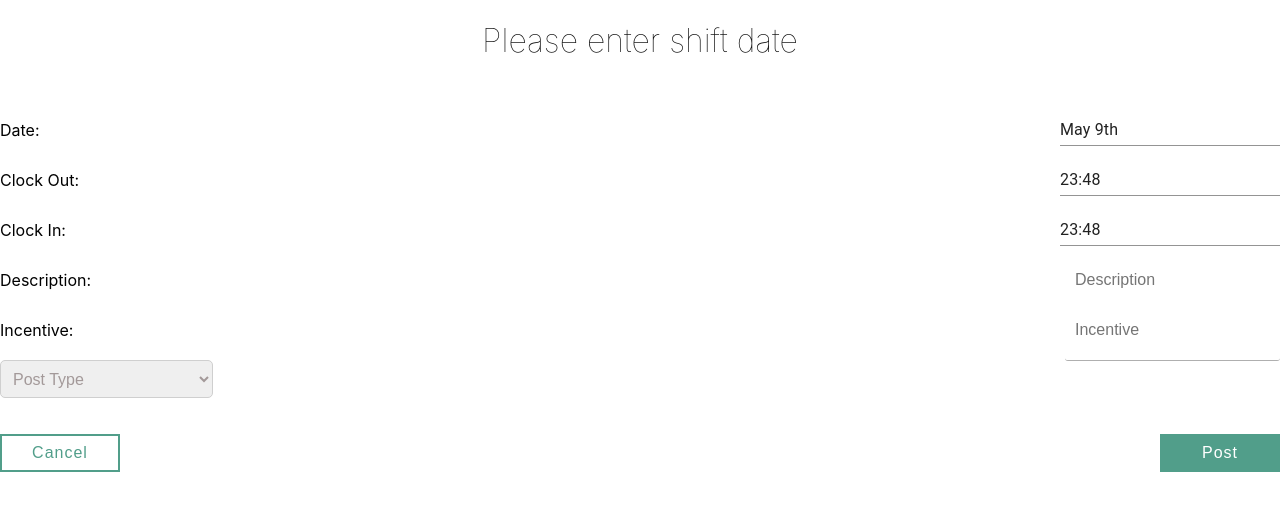
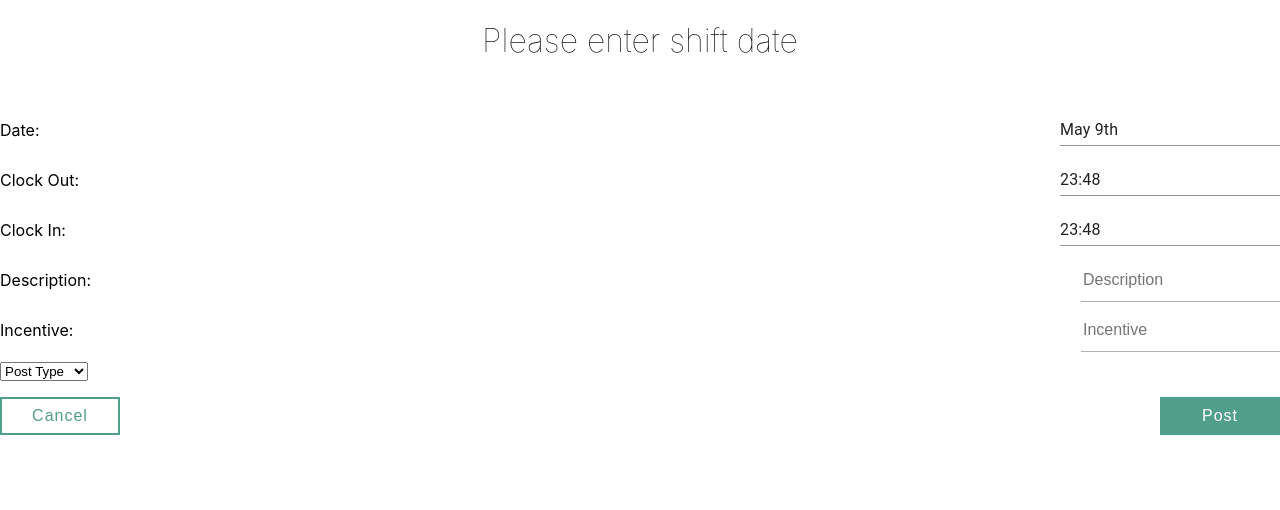
Before and after one commit to shiftradr/shiftradr, a React (Create React App) app: page /#/postview in a window 1280 px wide. Shown: the top 510 px of the page. Built offline with nearby package versions, Linux system fonts and the light colour scheme; no server answers.

Commit message:
login, registration validation allchanged login css to only red erros

```diff
--- a/src/Components/Login.css
+++ b/src/Components/Login.css
@@ -181,36 +181,33 @@ Link {
     font-family: sans-serif;
   }
 
-  h1 {
+  /* h1 {
     text-align: center;
-  }
+  } */
 
-  form {
+  /* form {
     max-width: 500px;
     width: 100%;
     margin: 0 auto;
   }
-
-  label,
+   */
+  /* label,
   input {
     display: block;
     width: 100%;
-  }
+  } */
 
 
 
-  input {
+  #reg-inputs {
     margin-bottom: 20px;
     padding: 10px;
     border-radius: 3px;
     border: 1px solid #777;
   }
 
-  input.error {
-    border-color: red;
-  }
 
-  .input-feedback {
+   .input-feedback {
     color: rgb(235, 54, 54);
     margin-top: -15px;
     font-size: 14px;
--- a/src/Components/PostView.js
+++ b/src/Components/PostView.js
@@ -9,8 +9,7 @@ import "./Login.css"
 import styled from "styled-components"
 import axios from "axios"
 import moment from "moment"
-import { Formik } from 'formik'
-import {Yup} from 'yup'
+import swal from '@sweetalert/with-react'
 
 function Picker(props) {
     const [selectedDate, handleDateChange] = useState(moment())
@@ -20,6 +19,7 @@ function Picker(props) {
     const incentiveRef = useRef()
     const typeRef = useRef()
 
+
     const handlePost = async () => {
         let start = moment(startTime).format("HH:mm:ss")
         let end = moment(endTime).format("HH:mm:ss")
@@ -27,6 +27,17 @@ function Picker(props) {
         let bob = moment(end).get("hour, min")
         let bib = moment(start).get("hour, min")
         let date = moment(selectedDate).format('YYYY-MM-DD')
+
+        console.warn(selectedDate)
+        console.log(bob)
+        console.log(bib)
+        if (typeRef.current.value == "defaultValue") {
+            swal("Please Select Deparment", "error")
+            return
+        } else if (incentiveRef.current.value.length <= 30)
+        {
+
+
 
             await axios
                 .post("/api/posts", {
@@ -40,7 +51,21 @@ function Picker(props) {
                 .catch((err) => console.log(66, err))
             props.getData()
             props.handleModal()
+        } else {
+            swal("Incentive must be less than 30 characters")
+
         }
+    }
+
+    // function validate() {
+    //     let select = document.getElementById('selection').value
+    //     if (select == "Department") {
+    //         alert("Please Select Department")
+    //         return false
+    // }else {
+    //         return true
+    //     }
+    // }
 
     return (
         <MuiPickersUtilsProvider utils={DateFnsUtils}>
@@ -67,8 +92,8 @@ function Picker(props) {
             <Divv>
                 Incentive: <Input placeholder="Incentive" ref={incentiveRef} />
             </Divv>
-            <select className="groupId" name="Post type" ref={typeRef}  >
-                <option defaultValue >Post Type</option>
+            <select id="selectPost" name="Post type" ref={typeRef}  >
+                <option value="defaultValue"  >Post Type</option>
                 <option value="1">Trade</option>
                 <option value="2">NSA</option>
                 <option value="3">Permanent</option>
--- a/src/Components/Registration.js
+++ b/src/Components/Registration.js
@@ -70,6 +70,7 @@ const Registration = (props) => {
                   <div className="firstName">
                     <label htmlFor="firstName">First Name</label>
                     <input
+                      id="reg-inputs"
                       name="firstName"
                       type="text"
                       placeholder="First Name"
@@ -85,6 +86,7 @@ const Registration = (props) => {
                   <div className="lastName">
                     <label htmlFor="lastName">Last Name</label>
                     <input
+                      id="reg-inputs"
                       name="lastName"
                       type="text"
                       placeholder="Last Name"
@@ -100,6 +102,7 @@ const Registration = (props) => {
                   <div className="email">
                     <label htmlFor="email">Email</label>
                     <input
+                      id="reg-inputs"
                       name="email"
                       type="text"
                       placeholder="Email"
@@ -115,6 +118,7 @@ const Registration = (props) => {
                   <div className="password">
                     <label htmlFor="password">Password</label>
                     <input
+                      id="reg-inputs"
                       name="password"
                       type="password"
                       placeholder="Password"
@@ -133,6 +137,7 @@ const Registration = (props) => {
                       Employee ID
                     </label>
                     <input
+                      id="reg-inputs"
                       name="employeeId"
                       type="text"
                       placeholder="Employee ID"
```
Lines whose indentation alone changed are shown as unchanged.
